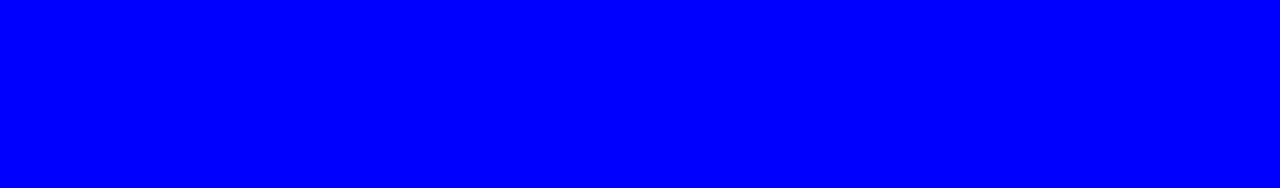
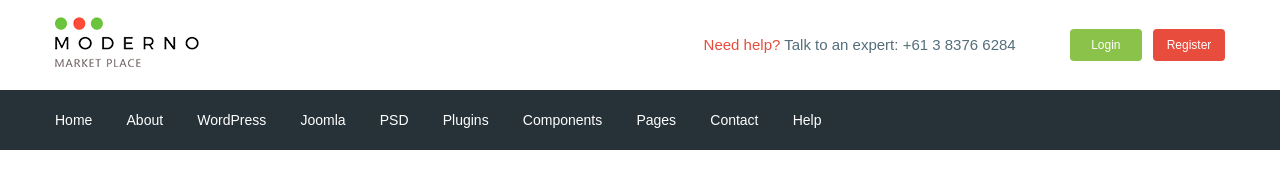
Before and after one commit to DjekShot/moderno, a website: page app/index.html in a window 1280 px wide. Drawn offline with nearby package versions, Linux system fonts and the light colour scheme; files that its build step writes are made by us from their sources.

Commit message:
added header

```diff
--- a/app/index.html
+++ b/app/index.html
@@ -1,14 +1,105 @@
 <!DOCTYPE html>
 <html lang="en">
+
 <head>
     <meta charset="UTF-8">
     <meta http-equiv="X-UA-Compatible" content="IE=edge">
     <meta name="viewport" content="width=device-width, initial-scale=1.0">
     <title>Document</title>
+    <link href="https://fonts.googleapis.com/css2?family=Roboto:wght@500;700&display=swap" rel="stylesheet">
     <link rel="stylesheet" href="css/libs.min.css">
     <link rel="stylesheet" href="css/style.min.css">
 </head>
+
 <body>
+
+    <header class="header">
+
+        <div class="header__top">
+            <div class="container">
+                <div class="header__top-inner">
+                    <div class="header__logo">
+                        <a href="#">
+                            <img src="images/logo.png" alt="">
+                        </a>
+                    </div>
+
+                    <div class="header__text">
+                        <a href="#">
+                            <span>Need help?</span>
+                        </a>
+                        Talk to an expert: <a class="header__phone" href="tel:61383766284">+61 3 8376 6284</a>
+                    </div>
+                    <div class="header__box">
+                        <a class="basket" href="#"></a>
+                        <a class="header__btn header__btn-login" href="#">Login</a>
+                        <a class="header__btn header__btn-register" href="#">Register</a>
+                    </div>
+                </div>
+            </div>
+        </div>
+
+        <div class="header__menu">
+            <div class="container">
+                <nav class="menu">
+                    <ul class="menu-list">
+                        <li>
+                            <a href="#">
+                                Home
+                            </a>
+                        </li>
+                        <li>
+                            <a href="#">
+                                About
+                            </a>
+                        </li>
+                        <li>
+                            <a href="#">
+                                WordPress
+                            </a>
+                        </li>
+                        <li>
+                            <a href="#">
+                                Joomla
+                            </a>
+                        </li>
+                        <li>
+                            <a href="#">
+                                PSD
+                            </a>
+                        </li>
+                        <li>
+                            <a href="#">
+                                Plugins
+                            </a>
+                        </li>
+                        <li>
+                            <a href="#">
+                                Components
+                            </a>
+                        </li>
+                        <li>
+                            <a href="#">
+                                Pages
+                            </a>
+                        </li>
+                        <li>
+                            <a href="#">
+                                Contact
+                            </a>
+                        </li>
+                        <li>
+                            <a href="#">
+                                Help
+                            </a>
+                        </li>
+                    </ul>
+                </nav>
+            </div>
+        </div>
+
+
+    </header>
 
 
 
@@ -21,4 +112,5 @@
     <script src="js/libs.min.js"></script>
     <script src="js/main.min.js"></script>
 </body>
+
 </html>
--- /dev/null
+++ b/app/scss/_fonts.scss
@@ -0,0 +1,8 @@
+@font-face {
+    font-family: 'Roboto-Regular', sans-serif;
+    src: url('../fonts/Roboto-Regular.woff2') format('woff2'),
+         url('../fonts/Roboto-Regular.woff') format('woff');
+    font-weight: 400;
+    font-style: normal;
+    font-display: swap;
+}
--- /dev/null
+++ b/app/scss/_global.scss
@@ -0,0 +1,29 @@
+html {
+    box-sizing: border-box;
+}
+*, *::before, *::after {
+    box-sizing: inherit;
+}
+a {
+    display: inline-block;
+    text-decoration: none;
+    color: $text;
+}
+ul,
+li {
+    margin: 0;
+    padding: 0;
+    list-style: none;
+}
+body {
+    font-family: 'Roboto-Regular', sans-serif;
+    font-weight: 400;
+    font-size: 15px;
+    line-height: 24px;
+    color: $text;
+}
+.container {
+    max-width: 1200px;
+    margin: 0 auto;
+    padding: 0 15px;
+}
--- /dev/null
+++ b/app/scss/_vars.scss
@@ -0,0 +1,4 @@
+$text: #546e7a;
+$red: #e74c3c;
+$green: #8bc34a;
+$bg: #263238;
--- a/app/scss/style.scss
+++ b/app/scss/style.scss
@@ -1,9 +1,53 @@
-html {
-    box-sizing: border-box;
+@import 'vars';
+@import 'global';
+@import 'fonts';
+
+
+.header__top-inner {
+    display: flex;
+    justify-content: space-between;
+    height: 90px;
+    align-items: center;
 }
-*, *::before, *::after {
-    box-sizing: inherit;
+.header__text {
+    margin-left: auto;
+    margin-right: 50px;
+    span {
+        color: $red;
+    }
 }
-body {
-    background-color: blue;
+.header__btn {
+    padding: 4px;
+    width: 72px;
+    border-radius: 4px;
+    text-align: center;
+    color: #fff;
+    font-size: 12px;
 }
+.header__btn-login {
+    background-color: $green;
+}
+.header__btn-register {
+    background-color: $red;
+    margin-left: 7px;
+}
+.header__menu {
+    background-color: $bg;
+}
+.menu {
+    display: flex;
+    align-items: center;
+    height: 60px;
+}
+.menu-list {
+    li {
+        display: inline-block;
+        & + li {
+            margin-left: 30px;
+        }
+    }
+    a {
+        color: #fff;
+        font-size: 14px;
+    }
+}
--- a/gulpfile.js
+++ b/gulpfile.js
@@ -10,7 +10,7 @@ let gulp = require('gulp'),
 
 
 gulp.task('sass', function(){
-   return gulp.src('app/scss/style.scss')
+   return gulp.src('app/scss/**/*.scss')
         .pipe(sass({outputStyle: 'compressed'}))
         .pipe(rename({ suffix: '.min'}))
         .pipe(autoprefixer({overrideBrowserslist: ['last 8 versions']}))
@@ -58,7 +58,7 @@ gulp.task('browser-sync', function() {
 });
 
 gulp.task('watch', function(){
-    gulp.watch('app/scss/style.scss', gulp.parallel('sass'));
+    gulp.watch('app/scss/**/*.scss', gulp.parallel('sass'));
     gulp.watch('app/*.html', gulp.parallel('html'));
     gulp.watch('app/js/*.js', gulp.parallel('js'));
 });
```
Also changed, not shown: app/fonts/Roboto-Regular.woff (added), app/fonts/Roboto-Regular.woff2 (added), app/images/logo.png (added).
